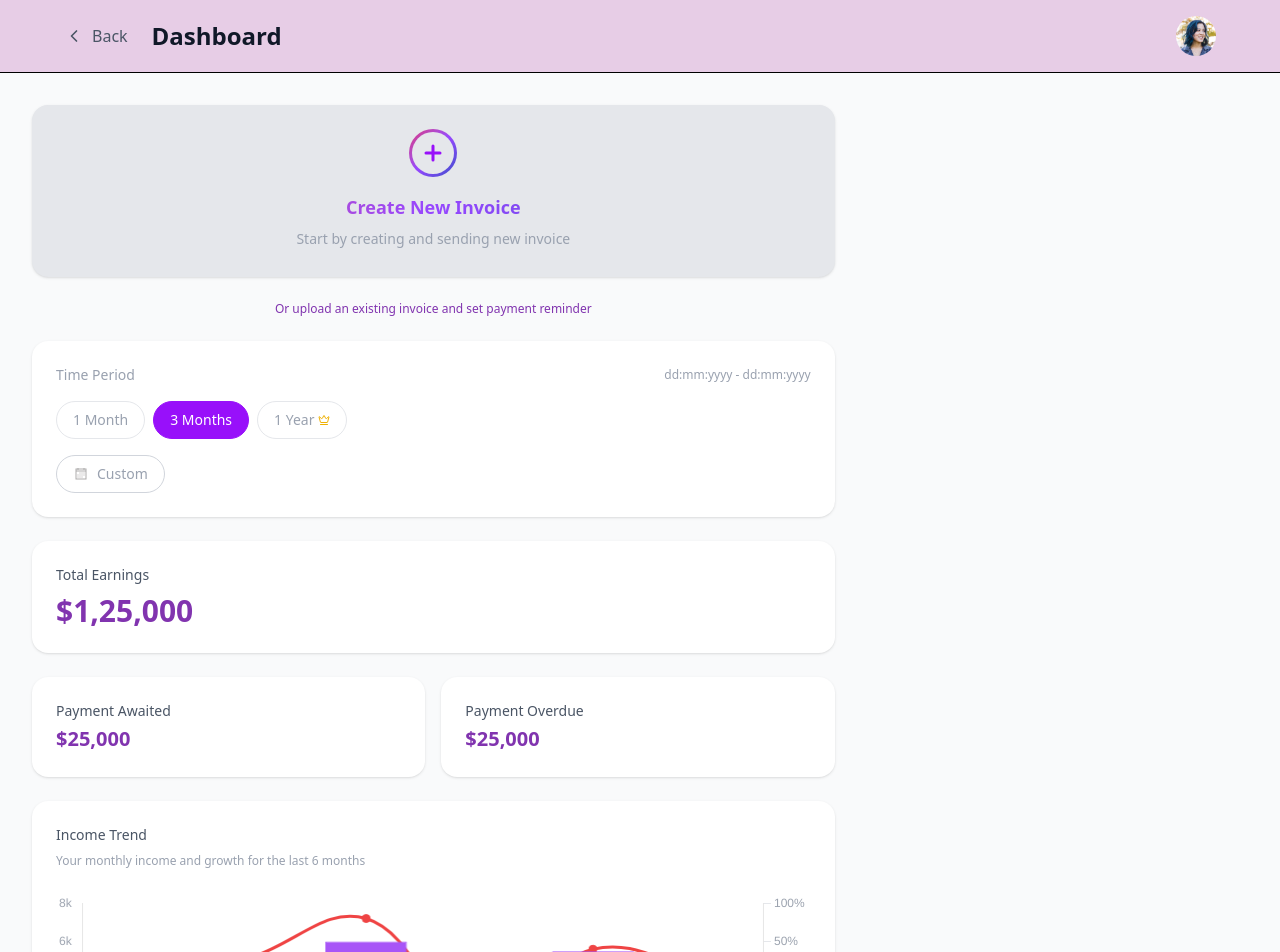
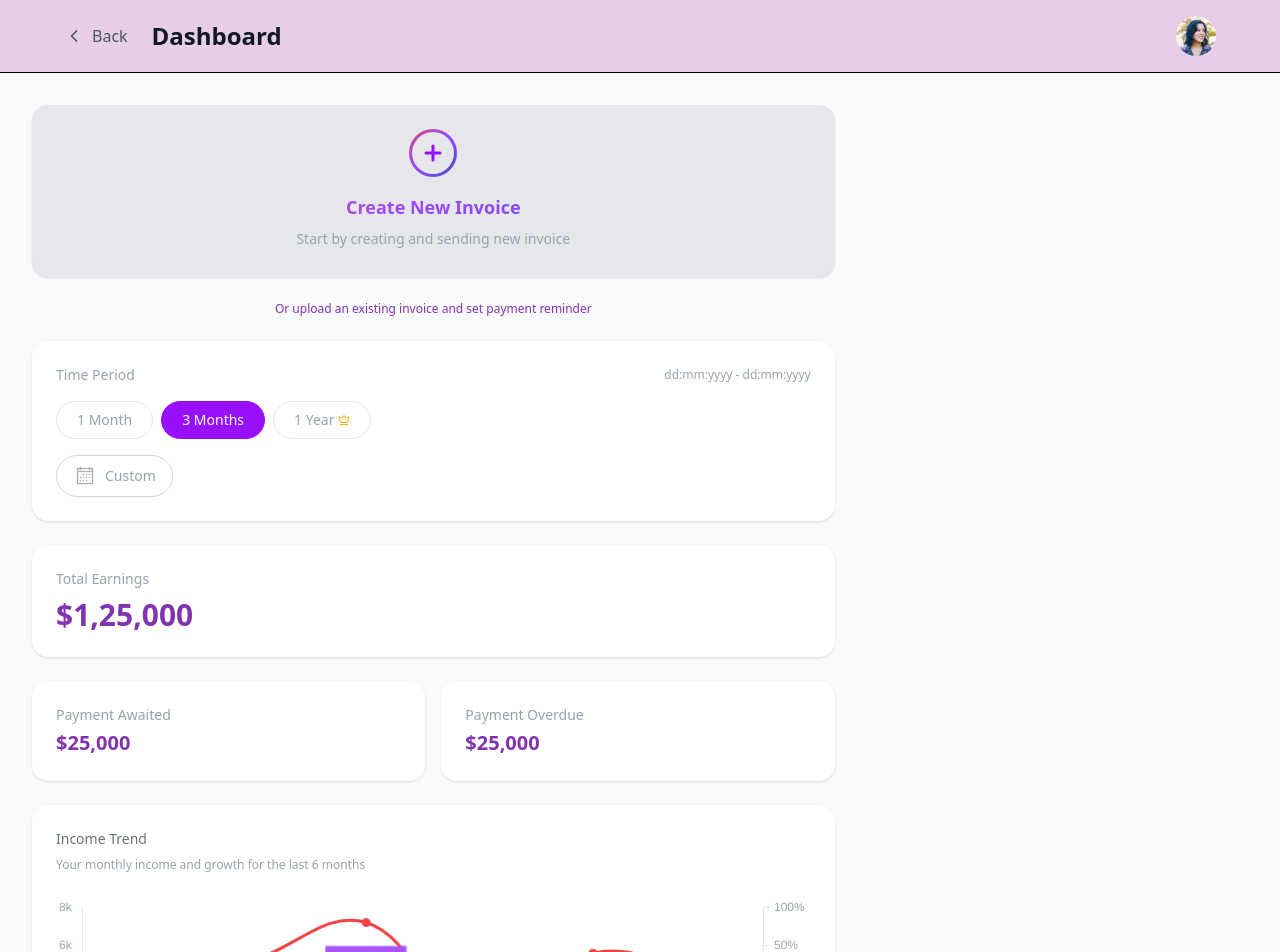
Before and after one commit to HarshithKDev/sparkonomy, a React (Vite) app: page / in a window 1280 px wide. Shown: the top 952 px of the page. Built offline with nearby package versions, Linux system fonts and the light colour scheme.

Commit message:
update text colour

```diff
--- a/src/InvoiceDashboard.jsx
+++ b/src/InvoiceDashboard.jsx
@@ -215,19 +215,19 @@ const InvoiceDashboard = () => {
               <div className="flex flex-wrap gap-2 mb-4">
                 <button
                   onClick={() => setSelectedPeriod('1Month')}
-                  className={`px-4 py-2 rounded-full text-sm border transition-colors ${selectedPeriod === '1Month' ? 'bg-purple-600 text-white border-purple-600' : 'bg-white text-gray-400 border-gray-200'}`}
+                  className={`px-5 py-2 rounded-full text-sm border transition-colors ${selectedPeriod === '1Month' ? 'bg-purple-600 text-white border-purple-600' : 'bg-white text-gray-400 border-gray-200'}`}
                 >
                   1 Month
                 </button>
                 <button
                   onClick={() => setSelectedPeriod('3Months')}
-                  className={`px-4 py-2 rounded-full text-sm border transition-colors ${selectedPeriod === '3Months' ? 'bg-purple-600 text-white border-purple-600' : 'bg-white text-gray-400 border-gray-200'}`}
+                  className={`px-5 py-2 rounded-full text-sm border transition-colors ${selectedPeriod === '3Months' ? 'bg-purple-600 text-white border-purple-600' : 'bg-white text-gray-400 border-gray-200'}`}
                 >
                   3 Months
                 </button>
                 <button
                   onClick={() => setSelectedPeriod('1Year')}
-                  className={`px-4 py-2 rounded-full text-sm flex items-center border transition-colors ${selectedPeriod === '1Year' ? 'bg-purple-600 text-white border-purple-600' : 'bg-white text-gray-400 border-gray-200'}`}
+                  className={`px-5 py-2 rounded-full text-sm flex items-center border transition-colors ${selectedPeriod === '1Year' ? 'bg-purple-600 text-white border-purple-600' : 'bg-white text-gray-400 border-gray-200'}`}
                 >
                   1 Year <Crown className="w-3 h-3 ml-1 text-yellow-500" />
                 </button>
@@ -237,14 +237,14 @@ const InvoiceDashboard = () => {
                 className={`px-4 py-2 rounded-full text-sm flex items-center border transition-colors ${selectedPeriod === 'Custom' ? 'bg-purple-600 text-white border-purple-600' : 'bg-white text-gray-400 border-gray-300'}`}
               >
                 {/* Replaced emoji with image icon */}
-                <img src={CalendarIcon} alt="Calendar Icon" className={`w-4 h-4 mr-2 ${selectedPeriod === 'Custom' ? 'filter invert' : ''}`} />
+                <img src={CalendarIcon} alt="Calendar Icon" className={`w-6 h-6 p-0 mr-2 ${selectedPeriod === 'Custom' ? 'filter invert' : ''}`} />
                 Custom
               </button>
             </div>
 
             {/* Total Earnings */}
             <div className="bg-white rounded-2xl p-6 shadow-sm">
-              <h3 className="text-sm font-medium text-gray-600 mb-2">Total Earnings</h3>
+              <h3 className="text-sm font-medium text-gray-400 mb-2">Total Earnings</h3>
               <p className="text-3xl font-semibold text-[#8134AF]">$1,25,000</p>
             </div>
 
@@ -252,19 +252,19 @@ const InvoiceDashboard = () => {
             <div className="grid grid-cols-2 gap-4">
               {/* Payment Awaited */}
               <div className="bg-white rounded-2xl p-6 shadow-sm">
-                <h4 className="text-sm font-medium text-gray-600 mb-1">Payment Awaited</h4>
+                <h4 className="text-sm font-medium text-gray-400 mb-1">Payment Awaited</h4>
                 <p className="text-xl font-semibold text-[#8134AF]">$25,000</p>
               </div>
               {/* Payment Overdue */}
               <div className="bg-white rounded-2xl p-6 shadow-sm">
-                <h4 className="text-sm font-medium text-gray-600 mb-1">Payment Overdue</h4>
+                <h4 className="text-sm font-medium text-gray-400 mb-1">Payment Overdue</h4>
                 <p className="text-xl font-semibold text-[#8134AF]">$25,000</p>
               </div>
             </div>
 
             {/* Income Trend Chart */}
             <div className="bg-white rounded-2xl p-6 shadow-sm">
-              <h3 className="text-sm font-medium text-gray-600 mb-2">Income Trend</h3>
+              <h3 className="text-sm font-medium text-gray-500 mb-2">Income Trend</h3>
               <p className="text-xs text-gray-400 mb-6">Your monthly income and growth for the last 6 months</p>
 
               <div className="relative h-48 w-full">
@@ -295,7 +295,7 @@ const InvoiceDashboard = () => {
               className="p-6 border-b border-gray-100 flex items-center justify-between cursor-pointer"
               onClick={toggleInvoiceExpansion}
             >
-              <h3 className="text-lg font-semibold text-gray-900">Your Invoices</h3>
+              <h3 className="text-lg font-semibold text-gray-400">Your Invoices</h3>
               <ChevronDown className={`w-5 h-5 text-gray-400 transform transition-transform duration-300 ${isInvoiceExpanded ? '' : '-rotate-180'}`} />
             </div>
 
```
